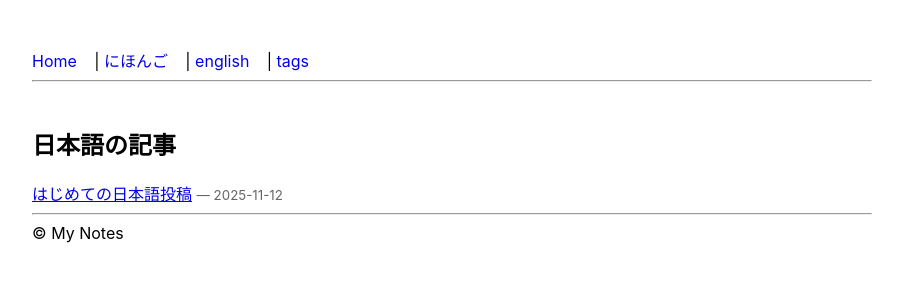
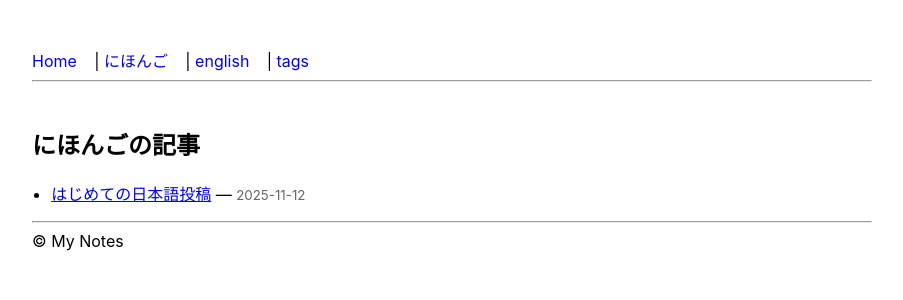
Before and after one commit to tsuredurenarumamani/notes, a Jekyll site: the page built from ja.md, in a window 1280 px wide. Shown: the top 300 px of the page, without its empty margins (188-1091 px from the left). Built offline with Jekyll 4.4.1, drawn with Linux system fonts in a browser that asks for light colours.

Commit message:
Update ja.md

```diff
--- a/ja.md
+++ b/ja.md
@@ -3,13 +3,11 @@ layout: default
 title: にほんご
 permalink: /ja/
 ---
-
-## 日本語の記事
+## にほんごの記事
+<ul>
 {% for post in site.posts %}
   {% if post.categories contains "ja" %}
-<p>
-  <a href="{{ post.url | relative_url }}">{{ post.title }}</a>
-  <small>— {{ post.date | date: "%Y-%m-%d" }}</small>
-</p>
+    <li><a href="{{ post.url | relative_url }}">{{ post.title }}</a> — <small>{{ post.date | date: "%Y-%m-%d" }}</small></li>
   {% endif %}
 {% endfor %}
+</ul>
```
